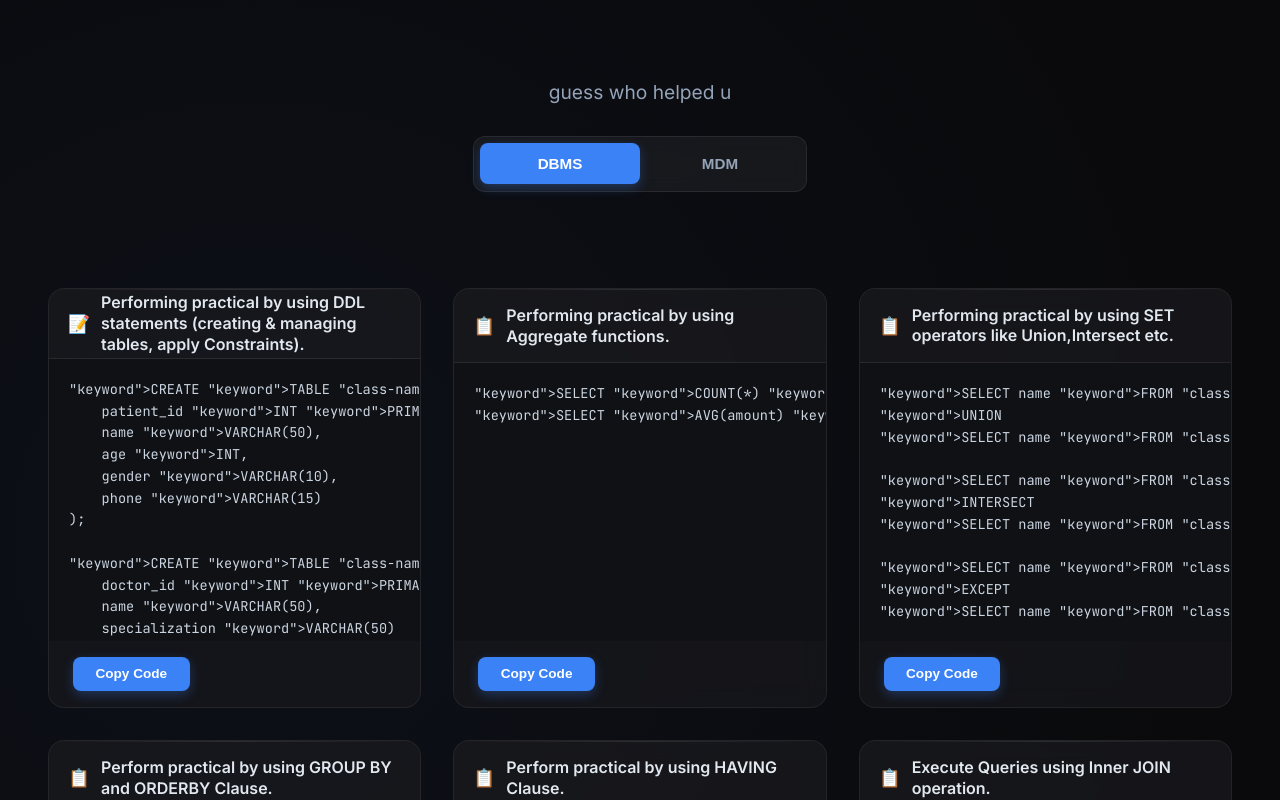
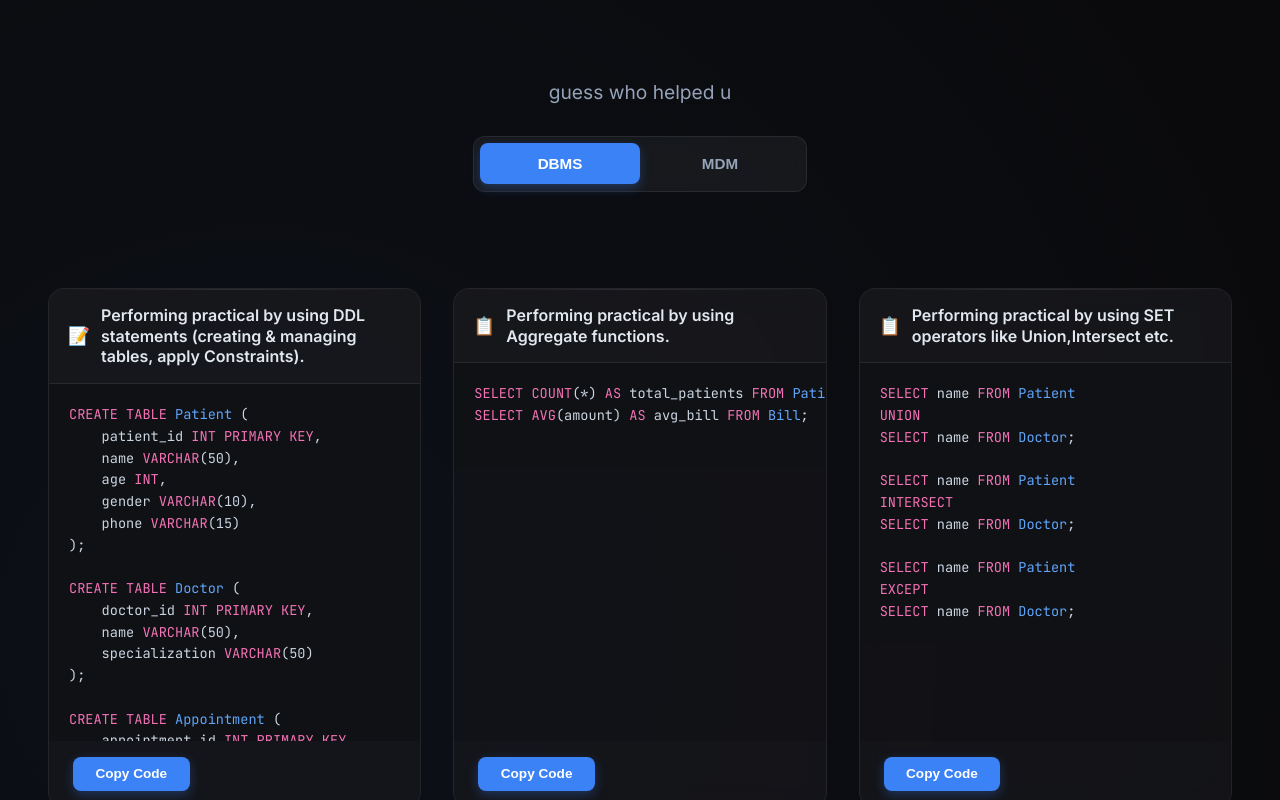
Before and after one commit to Mohammedsami001/CODES, a React (Vite) app: page / in a window 1280 px wide. Shown: the top 800 px of the page. Built offline with nearby package versions, Linux system fonts and the light colour scheme.

Commit message:
Fix image visibility and syntax highlighter bugs, standardize card sizes

```diff
--- a/src/App.jsx
+++ b/src/App.jsx
@@ -178,7 +178,7 @@ import vlan3 from './assets/vlan_config_3.jpg';
 
 const mdmSnippets = [
   {
-    title: "Cisco Switch & VLAN Configuration (Packet Tracer)",
+    title: "EXP 2",
     icon: "🌐",
     images: [vlan1, vlan2, vlan3],
     code: `// Basic Switch Configuration
@@ -193,7 +193,76 @@ smit(config-if)# no shutdown
 smit(config-if)# exit
 
 // Verify Configuration
-smit# show ip interface brief`
+smit# show ip interface brief
+Writeup:
+Expt no.2
+AIM:-To identify modem, router, and switch hardware and demonstrate their working in a computer network.
+Objectives:-
+1.	To identify the physical components of modem, router, and switch
+2.	To understand the function of each device
+3.	To demonstrate data communication using these devices
+
+Apparatus / Requirements:-
+•	Modem
+•	Router
+•	Switch
+•	Ethernet (LAN) cables
+•	Computer / Laptop
+•	Power supply
+Theory
+1. Modem
+A modem (Modulator–Demodulator) converts digital signals from a computer into analog signals for transmission and converts incoming analog signals back into digital form.
+Functions:
+•	Provides internet connectivity
+•	Converts digital ↔ analog signals
+________________________________________
+2. Router
+A router connects multiple networks and forwards data packets using IP addresses.
+Functions:
+•	Routes data between networks
+•	Assigns IP addresses (DHCP)
+•	Provides network security
+________________________________________
+3. Switch
+A switch connects multiple devices within a Local Area Network (LAN) and forwards data using MAC addresses.
+Functions:
+•	Enables device-to-device communication
+•	Reduces network collisions
+•	Improves network speed
+Procedure (Step-by-Step)
+A. Identification of Hardware
+1.	Observe the modem and identify:
+o	Power port
+o	Line/DSL/Coaxial port
+o	LAN port
+o	LED indicators
+2.	Observe the router and identify:
+o	WAN port
+o	LAN ports
+o	Antennas
+o	Status LEDs
+3.	Observe the switch and identify:
+o	Ethernet ports
+o	Power connector
+o	Activity LEDs
+________________________________________
+B. Demonstration of Working
+1.	Connect the modem to the ISP line.
+2.	Connect the modem to the router using an Ethernet cable.
+3.	Connect the router to the switch.
+4.	Connect computers to the switch.
+5.	Switch ON all devices.
+6.	Access the internet or transfer data between computers.
+________________________________________
+Observation
+•	Modem successfully provides internet access.
+•	Router routes data between networks.
+•	Switch enables communication among LAN devices.
+•	Data transmission is successful.
+________________________________________
+Conclusion:-
+Modem, router, and switch are essential networking devices. Together, they enable internet access, routing, and efficient local communication in a network.
+`
   },
   {
     title: "Basic CRUD - Inserting Documents into MongoDB",
--- a/src/components/SnippetCard.jsx
+++ b/src/components/SnippetCard.jsx
@@ -31,26 +31,36 @@ const SnippetCard = ({ title, code, icon, images }) => {
   const renderCode = (text) => {
     if (!text) return null;
 
-    // This is a very simple highlighter for the demonstration
-    // In a real app, you'd use PrismJS or similar
     const lines = text.split('\n');
     return lines.map((line, i) => {
-      // Escape HTML characters first to prevent XSS and broken tags
+      // Escape HTML characters first
       let escapedLine = line
         .replace(/&/g, "&amp;")
         .replace(/</g, "&lt;")
         .replace(/>/g, "&gt;");
 
+      // Apply highlighting in a way that doesn't mangle tags
+      // We use a placeholder system or a specific order
       let styledLine = escapedLine
-        // Highlight keywords (Java, SQL, & C)
-        .replace(/\b(public|private|protected|class|static|void|int|String|return|new|import|package|extends|implements|CREATE|TABLE|PRIMARY|KEY|VARCHAR|INT|DATE|TIME|INSERT|INTO|VALUES|SELECT|FROM|WHERE|COUNT|AVG|SUM|MIN|MAX|AS|GROUP|ORDER|BY|DESC|ASC|HAVING|JOIN|INNER|LEFT|RIGHT|FULL|OUTER|ON|UNION|INTERSECT|MINUS|EXCEPT|VIEW|TRIGGER|AFTER|BEFORE|BEGIN|END|EXISTS|NOT|GRANT|REVOKE|PROCEDURE|IN|OUT|DATABASE|USE|DROP|ALTER|ADD|CONSTRAINT|FOREIGN|REFERENCES|CHECK|UNIQUE|DEFAULT|INDEX|VIEW|PROCEDURE|FUNCTION|TRIGGER|printf|main|char|#include|#define|pid_t|fork|open|write|read|close|lseek|SEEK_SET|O_CREAT|O_RDWR|db|insertOne|insertMany|find|updateOne|updateMany|deleteOne|deleteMany|aggregate|match|group|sort|project|limit|skip|createIndex|getIndexes|bsonType|enum|pattern|validator|jsonSchema|enable|configure|terminal|hostname|interface|shutdown|brief)\b/gi, '<span class="keyword">$1</span>')
-        // Highlight MongoDB Operators (starting with $)
-        .replace(/(\$[a-zA-Z0-9]+)/g, '<span class="keyword">$1</span>')
-        // Highlight Class Names / Data Types (Starts with Uppercase or specific types)
-        .replace(/\b(?!(?:public|private|protected|class|static|void|int|String|return|new|import|package|extends|implements|CREATE|TABLE|PRIMARY|KEY|VARCHAR|INT|DATE|TIME|INSERT|INTO|VALUES|SELECT|FROM|WHERE|COUNT|AVG|SUM|MIN|MAX|AS|GROUP|ORDER|BY|DESC|ASC|HAVING|JOIN|INNER|LEFT|RIGHT|FULL|OUTER|ON|UNION|INTERSECT|MINUS|EXCEPT|VIEW|TRIGGER|AFTER|BEFORE|BEGIN|END|EXISTS|NOT|GRANT|REVOKE|PROCEDURE|IN|OUT|DATABASE|USE|DROP|ALTER|ADD|CONSTRAINT|FOREIGN|REFERENCES|CHECK|UNIQUE|DEFAULT|INDEX|VIEW|PROCEDURE|FUNCTION|TRIGGER|printf|main|char|#include|#define|pid_t|fork|open|write|read|close|lseek|SEEK_SET|O_CREAT|O_RDWR)\b)([A-Z][a-zA-Z0-9]+)\b/g, '<span class="class-name">$1</span>')
+        // 1. Keywords
+        .replace(/\b(public|private|protected|class|static|void|int|String|return|new|import|package|extends|implements|CREATE|TABLE|PRIMARY|KEY|VARCHAR|INT|DATE|TIME|INSERT|INTO|VALUES|SELECT|FROM|WHERE|COUNT|AVG|SUM|MIN|MAX|AS|GROUP|ORDER|BY|DESC|ASC|HAVING|JOIN|INNER|LEFT|RIGHT|FULL|OUTER|ON|UNION|INTERSECT|MINUS|EXCEPT|VIEW|TRIGGER|AFTER|BEFORE|BEGIN|END|EXISTS|NOT|GRANT|REVOKE|PROCEDURE|IN|OUT|DATABASE|USE|DROP|ALTER|ADD|CONSTRAINT|FOREIGN|REFERENCES|CHECK|UNIQUE|DEFAULT|INDEX|VIEW|PROCEDURE|FUNCTION|TRIGGER|printf|main|char|#include|#define|pid_t|fork|open|write|read|close|lseek|SEEK_SET|O_CREAT|O_RDWR|db|insertOne|insertMany|find|updateOne|updateMany|deleteOne|deleteMany|aggregate|match|group|sort|project|limit|skip|createIndex|getIndexes|bsonType|enum|pattern|validator|jsonSchema|enable|configure|terminal|hostname|interface|shutdown|brief)\b/gi, '__KW__$1__END__')
+        // 2. Class Names (Uppercase words not already marked)
+        .replace(/\b([A-Z][a-zA-Z0-9]+)\b/g, (match) => {
+          if (match.startsWith('__KW__')) return match;
+          return `__CN__${match}__END__`;
+        })
+        // 3. Operators ($)
+        .replace(/(\$[a-zA-Z0-9]+)/g, '__KW__$1__END__')
+        // 4. Strings (be careful not to match inside placeholders)
         .replace(/"([^"]*)"/g, '<span class="string">"$1"</span>')
+        // 5. Comments
         .replace(/\/\/.*$/g, '<span class="comment">$&</span>')
         .replace(/\/\*[\s\S]*?\*\//g, '<span class="comment">$&</span>');
+
+      // Finally convert placeholders to real tags
+      styledLine = styledLine
+        .replace(/__KW__(.*?)__END__/g, '<span class="keyword">$1</span>')
+        .replace(/__CN__(.*?)__END__/g, '<span class="class-name">$1</span>');
 
       return (
         <div key={i} dangerouslySetInnerHTML={{ __html: styledLine || '&nbsp;' }} />
@@ -64,6 +74,7 @@ const SnippetCard = ({ title, code, icon, images }) => {
         <span className="card-icon">{icon}</span>
         <h3 className="card-title">{title}</h3>
       </div>
+      <div className="card-content">
         <div className="code-container">
           <div className="code-block">
             {renderCode(code)}
@@ -78,6 +89,7 @@ const SnippetCard = ({ title, code, icon, images }) => {
             ))}
           </div>
         )}
+      </div>
       <div className="card-footer">
         <button
           className={`copy-btn ${copied ? 'copied' : ''}`}
--- a/src/index.css
+++ b/src/index.css
@@ -83,7 +83,7 @@ body {
   display: flex;
   flex-direction: column;
   position: relative;
-  height: 420px; /* Fixed height for all cards */
+  height: 520px; /* Consistent fixed height for all cards */
 }
 
 .code-card::before {
@@ -131,24 +131,11 @@ body {
 .code-container {
   padding: 1.25rem;
   background-color: var(--code-bg);
-  flex-grow: 1;
   position: relative;
-  overflow-y: auto; /* Enable vertical scrolling */
-  scrollbar-width: thin;
-  scrollbar-color: var(--card-border) transparent;
 }
 
 .code-container::-webkit-scrollbar {
-  width: 6px;
-}
-
-.code-container::-webkit-scrollbar-track {
-  background: transparent;
-}
-
-.code-container::-webkit-scrollbar-thumb {
-  background-color: var(--card-border);
-  border-radius: 10px;
+  display: none; /* Hide internal scrollbar as parent handles it */
 }
 
 .code-block {
@@ -238,9 +225,26 @@ body {
   box-shadow: 0 4px 12px rgba(59, 130, 246, 0.3);
 }
 
-.code-card.has-images {
-  height: auto;
-  min-height: 420px;
+.card-content {
+  flex: 1;
+  overflow-y: auto;
+  display: flex;
+  flex-direction: column;
+  scrollbar-width: thin;
+  scrollbar-color: var(--card-border) transparent;
+}
+
+.card-content::-webkit-scrollbar {
+  width: 6px;
+}
+
+.card-content::-webkit-scrollbar-track {
+  background: transparent;
+}
+
+.card-content::-webkit-scrollbar-thumb {
+  background-color: var(--card-border);
+  border-radius: 10px;
 }
 
 .image-gallery {
@@ -248,10 +252,11 @@ body {
   gap: 1rem;
   padding: 1.25rem;
   overflow-x: auto;
-  background: rgba(0, 0, 0, 0.2);
+  background: rgba(0, 0, 0, 0.4);
   border-top: 1px solid var(--card-border);
   scrollbar-width: thin;
   scrollbar-color: var(--accent-color) transparent;
+  flex-shrink: 0; /* Prevent gallery from shrinking */
 }
 
 .image-gallery::-webkit-scrollbar {
@@ -264,12 +269,12 @@ body {
 }
 
 .gallery-item {
-  flex: 0 0 300px;
-  height: 180px;
+  flex: 0 0 320px; /* Slightly wider */
+  height: 200px; /* Slightly taller */
   border-radius: 8px;
   overflow: hidden;
   border: 1px solid var(--card-border);
-  background: #1e1e1e;
+  background: #000; /* Solid background for contained images */
   transition: transform 0.3s ease;
 }
 
@@ -281,7 +286,7 @@ body {
 .gallery-item img {
   width: 100%;
   height: 100%;
-  object-fit: cover;
+  object-fit: contain; /* Show the entire image */
   cursor: zoom-in;
 }
 
```
Lines whose indentation alone changed are shown as unchanged.
